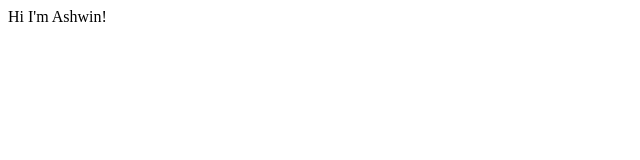
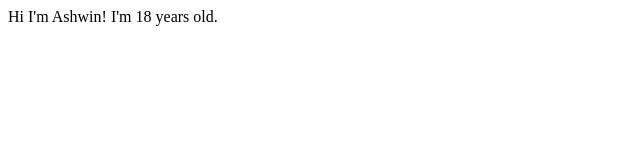
Before and after one commit to ashwindevx/levelZero-site, a plain HTML site: page index.html in a window 1280 px wide. Shown: the whole page, without its empty margins (0-640 px from the left). Drawn offline with Linux system fonts and the light colour scheme.

Commit message:
docs: updated index.html
idk how this works

```diff
--- a/index.html
+++ b/index.html
@@ -7,6 +7,6 @@
     <title>levelOne-site</title>
 </head>
 <body>
-    Hi I'm Ashwin!
+    Hi I'm Ashwin! I'm 18 years old.
 </body>
 </html>
```
